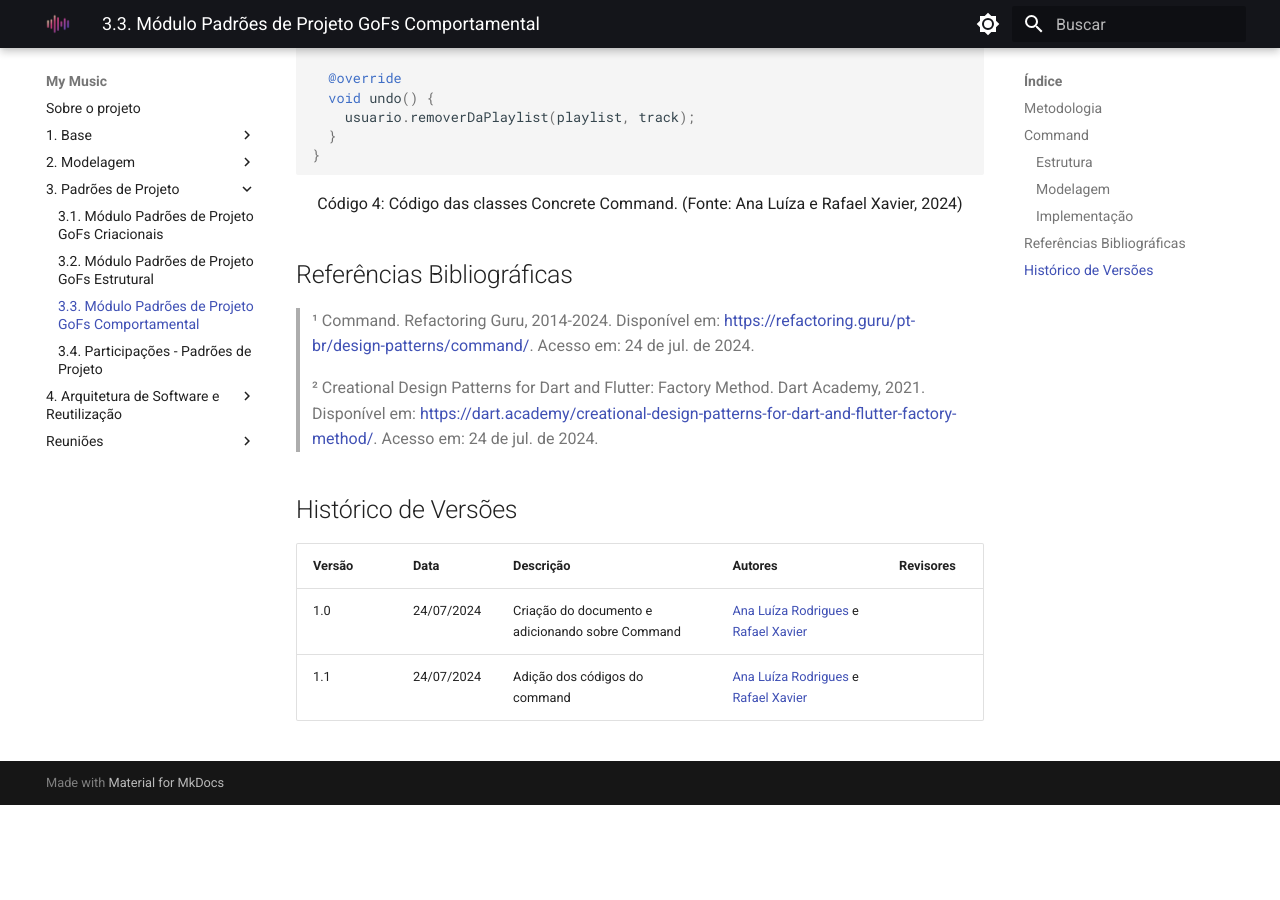
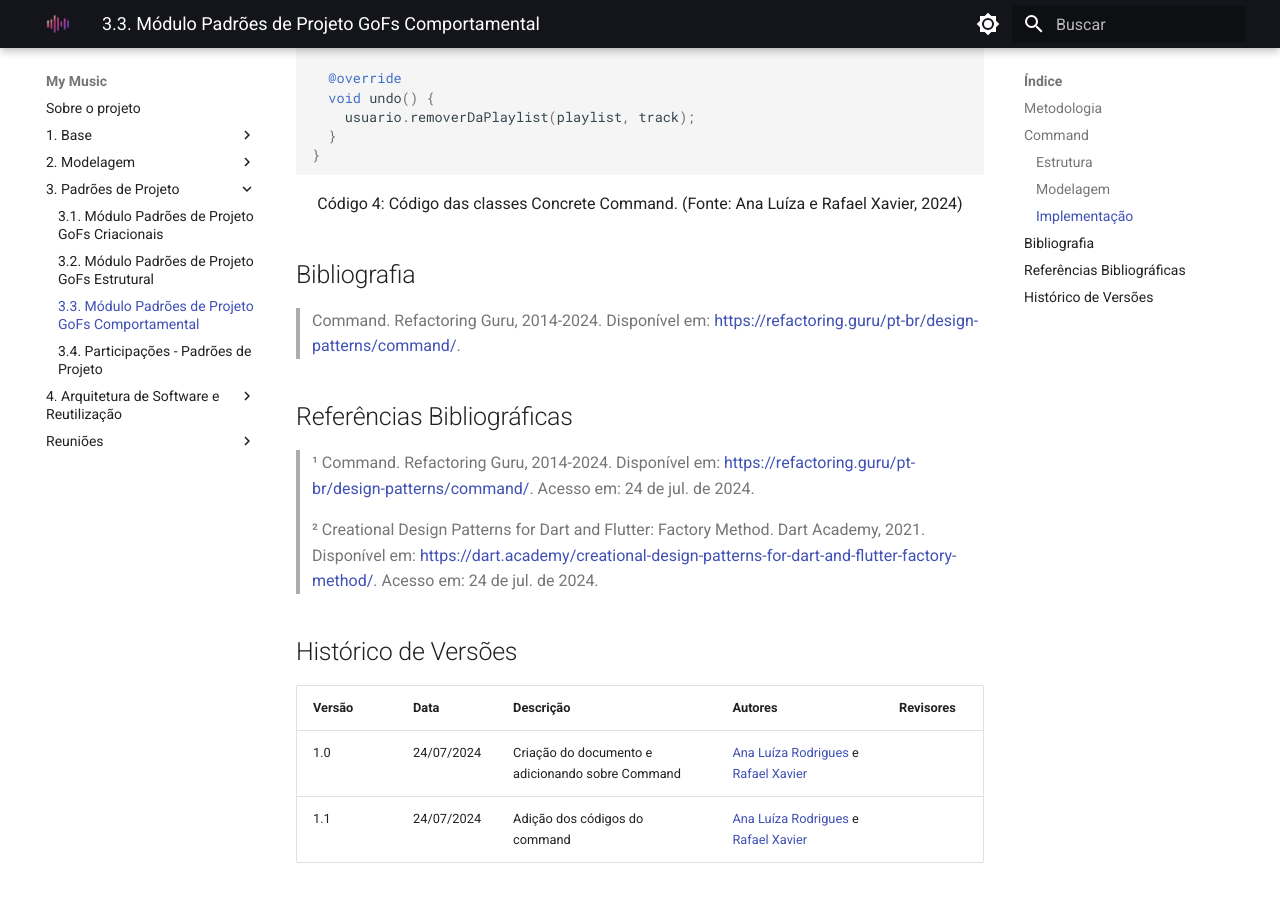
Before and after one commit to UnBArqDsw2024-1/2024.1_G2_My_Music, an MkDocs documentation site: the page built from docs/PadroesDeProjeto/GoFsComportamentais.md, in a window 1280 px wide and 900 px high, scrolled down 7563 px. Built offline with MkDocs 1.6.1 and Material for MkDocs 9.7.7, drawn with Linux system fonts in a browser that asks for light colours; before the commit the page ends 8368 px from its top, so only the background shows below that.

Commit message:
adicionando bibliografia

```diff
--- a/docs/PadroesDeProjeto/GoFsComportamentais.md
+++ b/docs/PadroesDeProjeto/GoFsComportamentais.md
@@ -303,6 +303,10 @@ class ManagePlaylistTrack implements MusicCommand {
 Código 4: Código das classes Concrete Command. (Fonte: Ana Luíza e Rafael Xavier, 2024)
 </center>
 
+## Bibliografia
+
+> Command. Refactoring Guru, 2014-2024. Disponível em: <https://refactoring.guru/pt-br/design-patterns/command/>.
+
 ## Referências Bibliográficas
 
 > ¹ Command. Refactoring Guru, 2014-2024. Disponível em: <https://refactoring.guru/pt-br/design-patterns/command/>. Acesso em: 24 de jul. de 2024.
```
